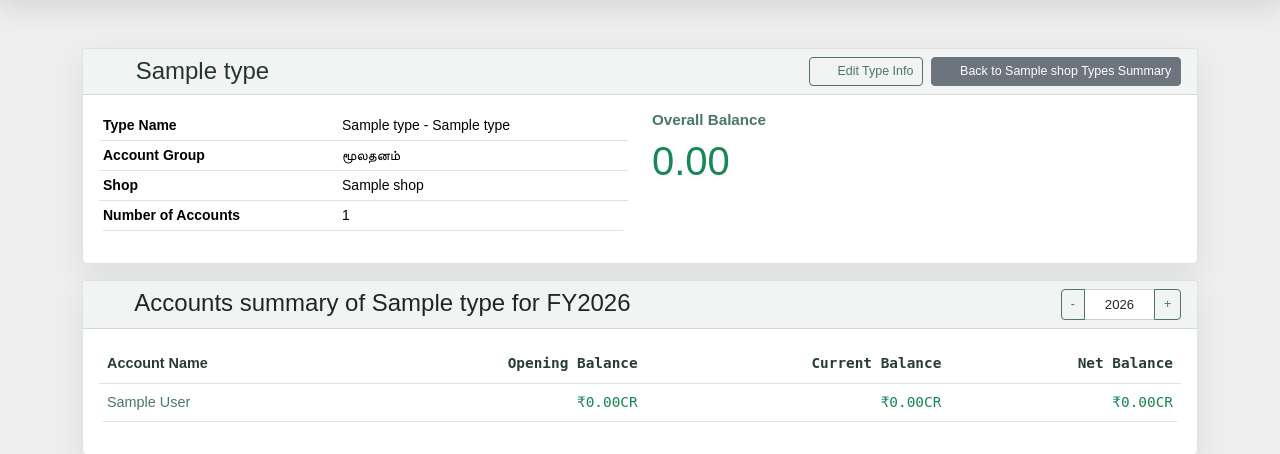
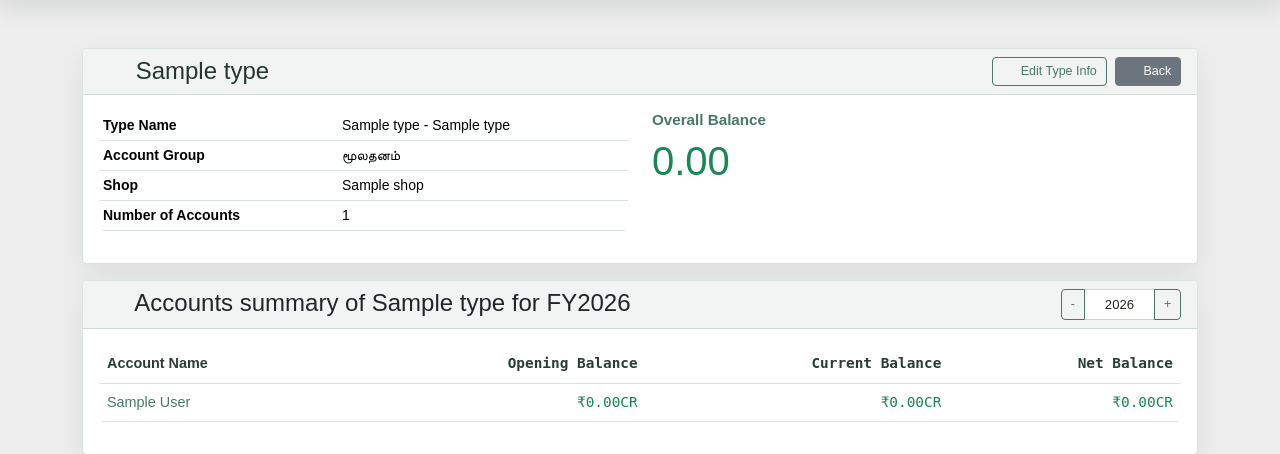
Before and after one commit to agcsiva97/daybook-neo, a Django app: page /manager/shops/1/acc_type/1/ in a window 1280 px wide. Shown: the part 54-508 px from the top of the page. Run offline with Django 5.2, Linux system fonts and the light colour scheme; a user stored in the database is signed in; data comes from the database, SQL or seed files in the repository; tables that the repository leaves empty hold one stand-in row (values such as "Sample post"); parts of the project's set-up code (start-up, migrations or seed data) failed here and were passed over; some libraries are stand-ins or nearby versions; some web fonts are replaced.

Commit message:
UI fixes

```diff
--- a/daybook_lite/manager/templates/manager/account_info.html
+++ b/daybook_lite/manager/templates/manager/account_info.html
@@ -91,9 +91,9 @@
         <a href="{% url 'manager:delete_account' account.pk %}" class="btn btn-sm btn-outline-danger">
           <i class="fa-solid fa-trash"></i> <span class="d-none d-md-inline">Delete</span>
         </a>
-        <a href="{% url 'manager:shop_info' account.shop.id %}" class="btn btn-sm btn-secondary">
-          <i class="fa-solid fa-arrow-left"></i> <span class="d-none d-md-inline">Back to {{ account.shop.name }}</span>
-        </a>
+        <button class="btn btn-sm btn-secondary" onclick="history.back()">
+          <i class="fa-solid fa-arrow-left"></i> <span class="d-none d-md-inline">Back</span>
+        </button>
       </div>
     </div>
 
--- a/daybook_lite/manager/templates/manager/shops_list.html
+++ b/daybook_lite/manager/templates/manager/shops_list.html
@@ -69,7 +69,7 @@
           {% for shop in shops %}
           <!-- Adding a double-click redirect just like you asked previously! -->
           <div class="list-group-item px-0 py-3"
-              onclick="window.location.href='{% url 'manager:shop_info' pk=shop.id %}'"
+              onclick="window.location.href='{% url 'manager:shop_balance_sheet' pk=shop.id %}'"
               style="cursor: pointer;">
 
             <div class="d-flex justify-content-between align-items-center">
--- a/daybook_lite/manager/templates/manager/summary_account.html
+++ b/daybook_lite/manager/templates/manager/summary_account.html
@@ -16,9 +16,9 @@
         <button type="button" class="btn btn-sm btn-outline-primary" data-bs-toggle="modal" data-bs-target="#editTypeInfoModal">
           <i class="fa-solid fa-pencil"></i> <span class="d-none d-md-inline">Edit Type Info</span>
         </button>
-        <a href="{% url 'manager:shop_balance_sheet' shop.pk %}?fy={{ fy }}" class="btn btn-sm btn-secondary">
-          <i class="fa-solid fa-arrow-left"></i> <span class="d-none d-md-inline">Back to {{ shop.short_name }} Types Summary</span>
-        </a>
+        <button class="btn btn-sm btn-secondary" onclick="history.back()">
+          <i class="fa-solid fa-arrow-left"></i> <span class="d-none d-md-inline">Back</span>
+        </button>
       </div>
     </div>
 
```
